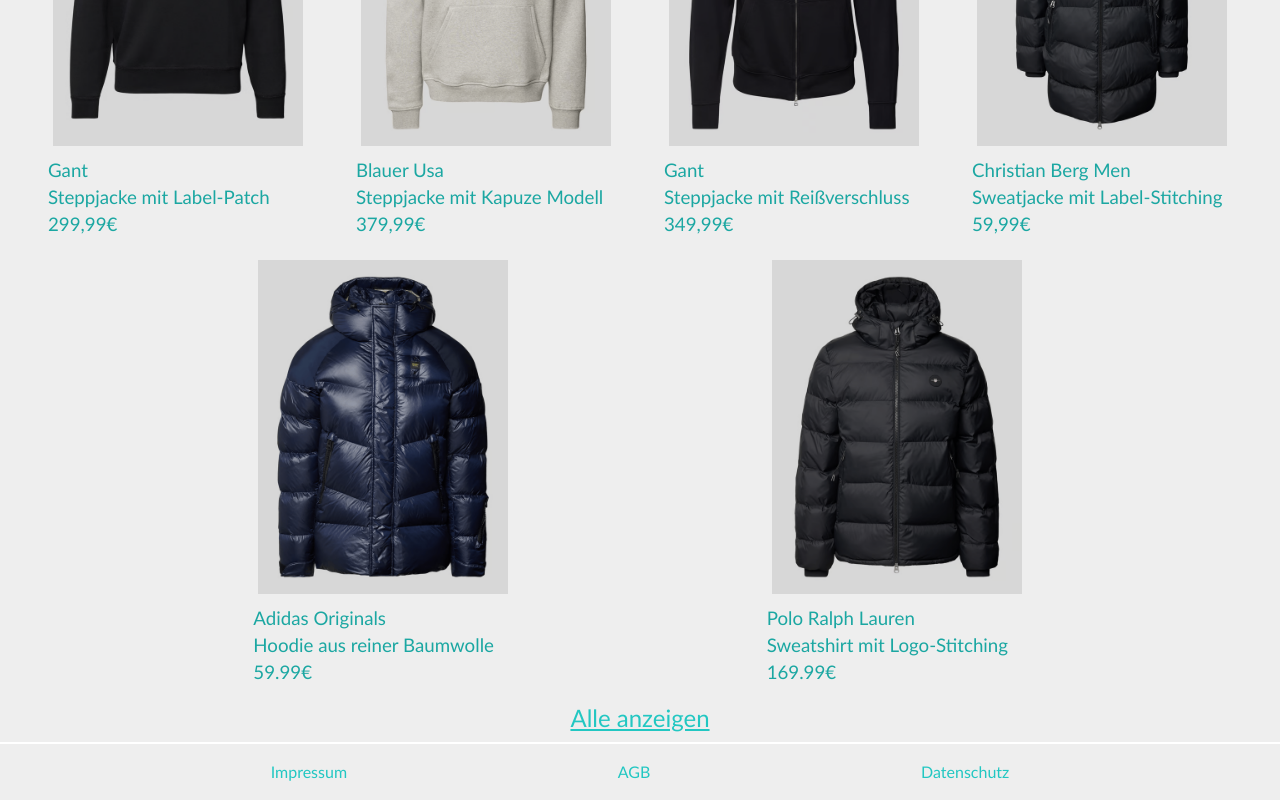
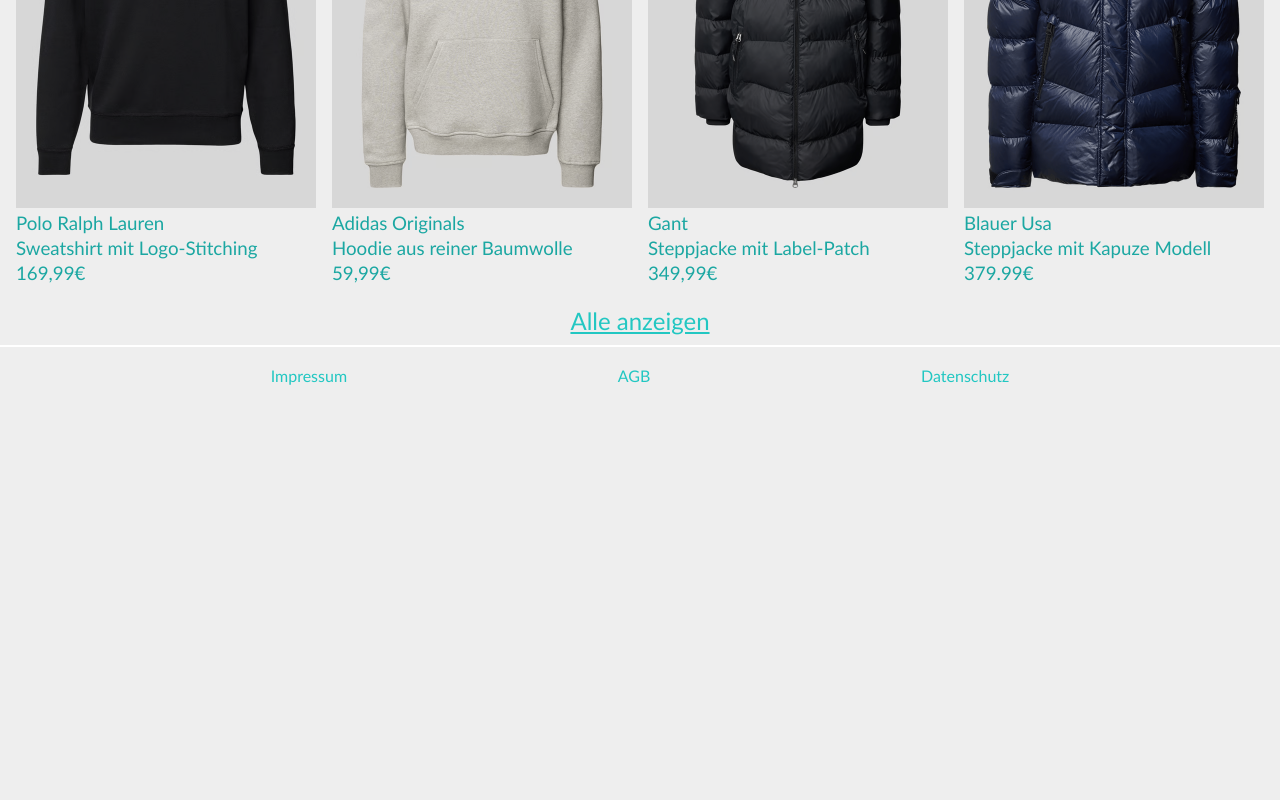
Before and after one commit to AkinKale1999/Project-New, a React (Create React App) app: page /home in a window 1280 px wide. Shown: the part 1181-1981 px from the top of the page. After the commit the page ends 1584 px from the top, so only its background shows below. Built offline with nearby package versions, Linux system fonts and the light colour scheme.

Commit message:
New Push

```diff
--- a/src/App.css
+++ b/src/App.css
@@ -676,15 +676,14 @@ body,
 }
 
 #NewProductsContainer>div img {
-  width: 250px;
+  width: 300px;
   height: auto;
   object-fit: cover;
-  padding: 5px;
 }
 
 #NewProductsContainer>div h3 {
   color: #1ba7a2;
-  margin-top: 5px;
+  line-height: 25px;
 }
 
 #NewProductsContainer>div+div+div {
--- a/src/components/NewProducts/NewProducts.jsx
+++ b/src/components/NewProducts/NewProducts.jsx
@@ -3,13 +3,11 @@ import { Link } from "react-router-dom";
 export default function NewProducts() {
 
     const NewProducts = [
-        { Product: "/img/imgNewProducts/New-Product1.png", alt: "Jacken1", header: "Gant", text: "Steppjacke mit Label-Patch", price: "299,99€" },
-        { Product: "/img/imgNewProducts/New-Product2.png", alt: "Jacken2", header: "Blauer Usa", text: "Steppjacke mit Kapuze Modell", price: "379,99€" },
-        { Product: "/img/imgNewProducts/New-Product3.png", alt: "Jacken3", header: "Gant", text: "Steppjacke mit Reißverschluss", price: "349,99€" },
-        { Product: "/img/imgNewProducts/New-Product4.png", alt: "Pullover1", header: "Christian Berg Men", text: "Sweatjacke mit Label-Stitching", price: "59,99€" },
-        { Product: "/img/imgNewProducts/New-Product5.png", alt: "Pullover2", header: "Adidas Originals", text: "Hoodie aus reiner Baumwolle", price: "59.99€" },
-        { Product: "/img/imgNewProducts/New-Product6.png", alt: "Pullover3", header: "Polo Ralph Lauren", text: "Sweatshirt mit Logo-Stitching", price: "169.99€" }]
-
+        { Product: "/img/imgNewProducts/New-Product1.png", alt: "Pullover1", header: "Polo Ralph Lauren", text: "Sweatshirt mit Logo-Stitching", price: "169,99€" },
+        { Product: "/img/imgNewProducts/New-Product2.png", alt: "Pullover2", header: "Adidas Originals", text: "Hoodie aus reiner Baumwolle", price: "59,99€" },
+        { Product: "/img/imgNewProducts/New-Product4.png", alt: "Jacke1", header: "Gant", text: "Steppjacke mit Label-Patch", price: "349,99€" },
+        { Product: "/img/imgNewProducts/New-Product5.png", alt: "Jacke2", header: "Blauer Usa", text: "Steppjacke mit Kapuze Modell", price: "379.99€" },
+    ]
     return (
         <>
             <div id="NewProductsContainer">
```
